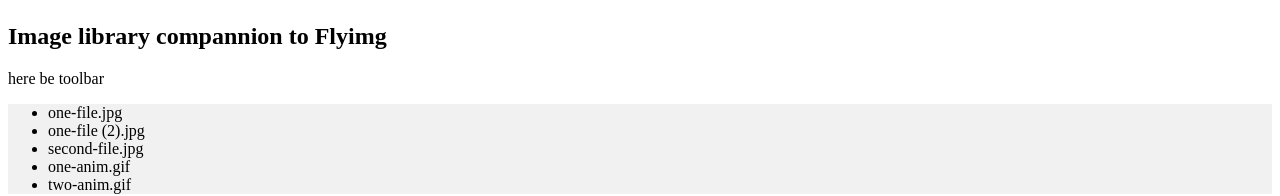
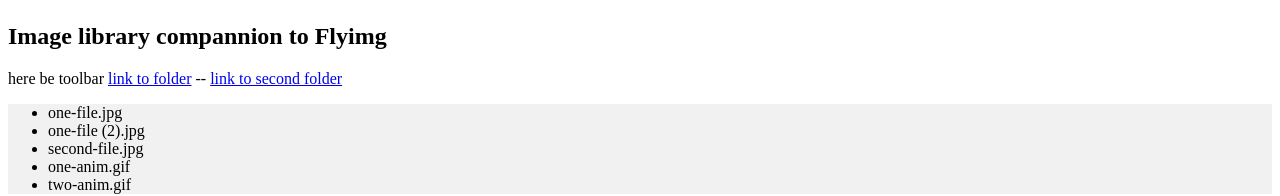
Before and after one commit to baamenabar/flyup-ng, an Angular app: page / in a window 1280 px wide. Shown: the part 306-502 px from the top of the page. Built offline with nearby package versions, Linux system fonts and the light colour scheme.

Commit message:
Added route observer.

```diff
--- a/src/app/app.component.html
+++ b/src/app/app.component.html
@@ -6,6 +6,10 @@
 </div>
 <h2>Image library compannion to Flyimg</h2>
 <div class="toolbar">
-    <p>here be toolbar</p>
+    <p>here be toolbar
+        <a routerLink="/some/other/folder">link to folder</a>
+        <span> -- </span>
+        <a routerLink="/some/other/second-folder">link to second folder</a>
+    </p>
 </div>
 <router-outlet></router-outlet>
--- a/src/app/file-list/file-list.component.ts
+++ b/src/app/file-list/file-list.component.ts
@@ -1,9 +1,8 @@
 import { Component, OnInit } from '@angular/core';
 import { FileDisplay } from '../file';
 import { FilesService } from '../files.service';
-import { ActivatedRoute } from '../../../node_modules/@angular/router';
-import { Location } from '../../../node_modules/@angular/common';
-import { CompileNgModuleMetadata, preserveWhitespacesDefault } from '../../../node_modules/@angular/compiler';
+import { ActivatedRoute } from '@angular/router';
+import { Location } from '@angular/common';
 
 @Component({
     selector: 'app-file-list',
@@ -22,6 +21,7 @@ export class FileListComponent implements OnInit {
     ngOnInit() {
         this.currentUrl = this.route.snapshot.url.join('/');
         this.getFiles();
+        this.route.url.subscribe(theSegment => console.log(theSegment));
     }
 
     getFiles(): void {
```
